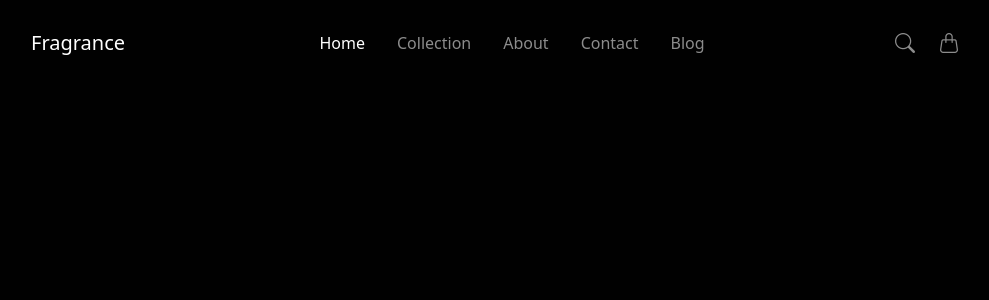
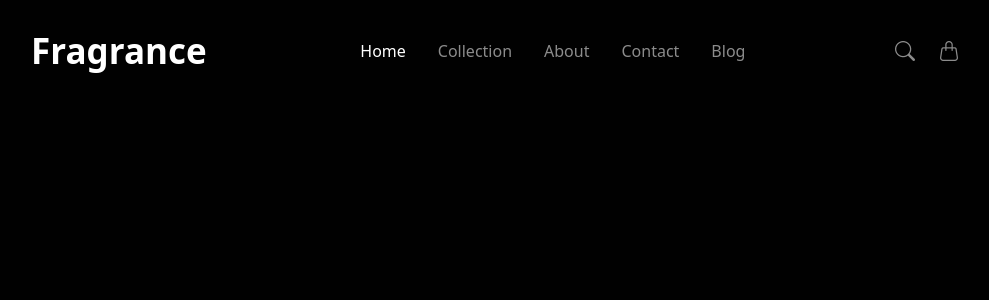
Before and after one commit to axelthereal/Fragrance-vuejs, a Vue app: page / in a window 1280 px wide. Shown: the top 300 px of the page, without its empty margins (141-1130 px from the left). Built offline with nearby package versions, Linux system fonts and the light colour scheme.

Commit message:
add onscroll schrink handler to navbar

```diff
--- a/src/components/headerComponents/Navbar.vue
+++ b/src/components/headerComponents/Navbar.vue
@@ -7,12 +7,20 @@
     top: 0;
     z-index: 99;
 }
+
+#logo {
+    font-size: 35px;
+    font-weight: bold;
+    transition: 0.4s;
+}
 </style>
 
 <template>
     <nav class="navbar navbar-expand-md navbar-dark fixed-top bg-black" aria-label="Third navbar example" id="navbar">
         <div class="container col-lg-9 col-md-10 col-sm-12">
-            <a class="navbar-brand" href="#">Fragrance</a>
+            <a class="navbar-brand" href="/home">
+                <span id="logo">Fragrance</span>
+            </a>
             <button class="navbar-toggler" type="button" data-bs-toggle="collapse" data-bs-target="#navbarsExample03"
                 aria-controls="navbarsExample03" aria-expanded="false" aria-label="Toggle navigation">
                 <span class="navbar-toggler-icon"></span>
@@ -55,6 +63,21 @@
 
 <script>
 export default {
+    methods: {
+        toggleNavbarShrink() {
+            if (document.body.scrollTop > 80 || document.documentElement.scrollTop > 80) {
+                document.getElementById("navbar").style.padding = "30px 10px";
+                document.getElementById("logo").style.fontSize = "25px";
+            } else {
+                document.getElementById("navbar").style.padding = "80px 10px";
+                document.getElementById("logo").style.fontSize = "35px";
+            }
+        }
+    },
+    beforeMount() {
+        // When user scrolls down toggle navbar shrink
+        window.onscroll = function () { scrollFunction() };
 
+    }
 }
 </script>
```
